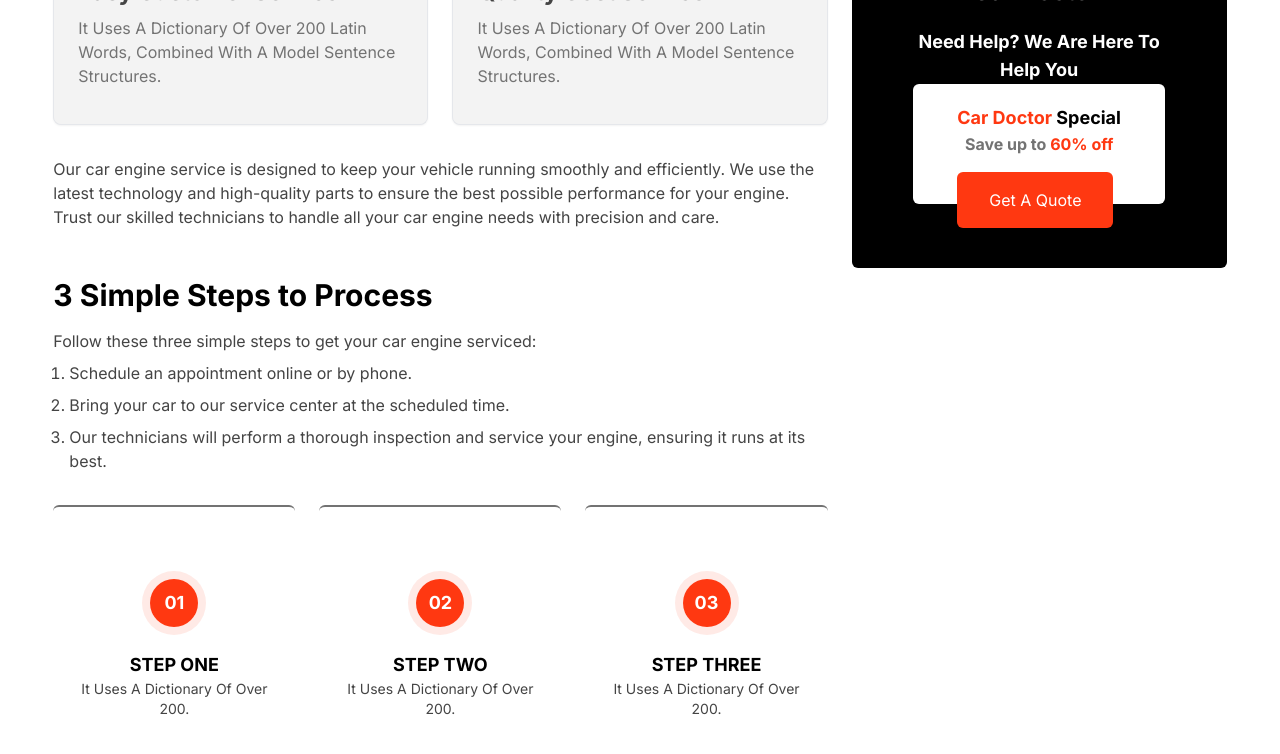
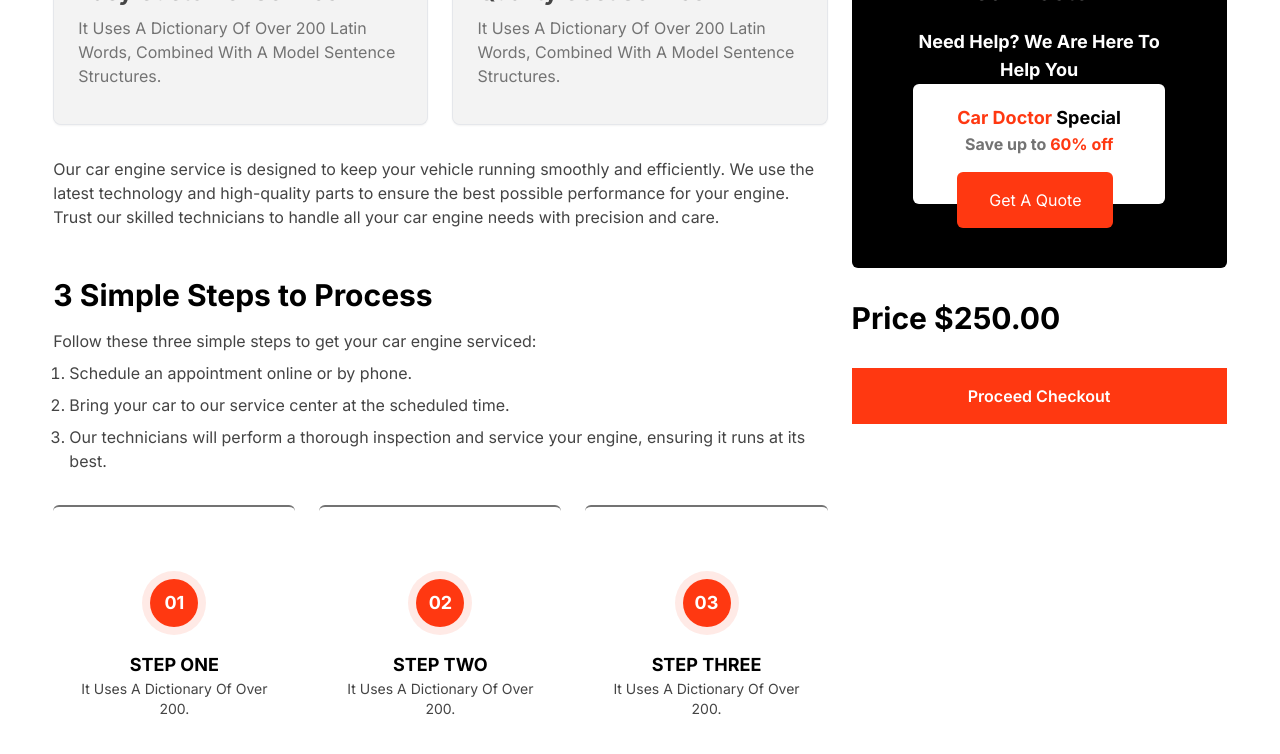
Before and after one commit to RaiyanJiyon/car-doctor, a Next.js app: page /services in a window 1280 px wide. Shown: the part 1418-2172 px from the top of the page. Built offline with nearby package versions, Linux system fonts and the light colour scheme; no server answers.

Commit message:
feat: Add comments for better readability in PricingCard component
- Added comments to explain the structure and purpose of the PricingCard component.
- Included comments for price title and proceed checkout button.

```diff
--- a/src/app/services/page.jsx
+++ b/src/app/services/page.jsx
@@ -4,6 +4,7 @@ import ServiceSteps from "@/components/service-page/left-layout/ServiceSteps";
 import ServiceTitle from "@/components/service-page/left-layout/ServiceTitle";
 import DownloadSection from "@/components/service-page/right-layout/DownloadSection";
 import HelpSection from "@/components/service-page/right-layout/HelpSection";
+import PricingCard from "@/components/service-page/right-layout/PricingCard";
 import ServiceList from "@/components/service-page/right-layout/ServiceList";
 import PageCover from "@/components/shared/PageCover";
 
@@ -39,6 +40,9 @@ const ServicesPage = () => {
                     <div className="mt-8">
                         <HelpSection />
                     </div>
+                    <div className="mt-8">
+                        <PricingCard />
+                    </div>
                 </div>
             </div>
         </div>
--- a/src/components/service-page/right-layout/PricingCard.jsx
+++ b/src/components/service-page/right-layout/PricingCard.jsx
@@ -1,9 +1,15 @@
 const PricingCard = () => {
     return (
-        <div>
+      <div>
+        {/* Price Title */}
+        <h1 className="text-3xl font-bold mb-8">Price $250.00</h1>
 
+        {/* Proceed Checkout Button */}
+        <div className="flex justify-center items-center bg-primary text-white font-semibold py-4">
+          Proceed Checkout
         </div>
+      </div>
     );
-};
+  };
 
-export default PricingCard;
+  export default PricingCard;
```
